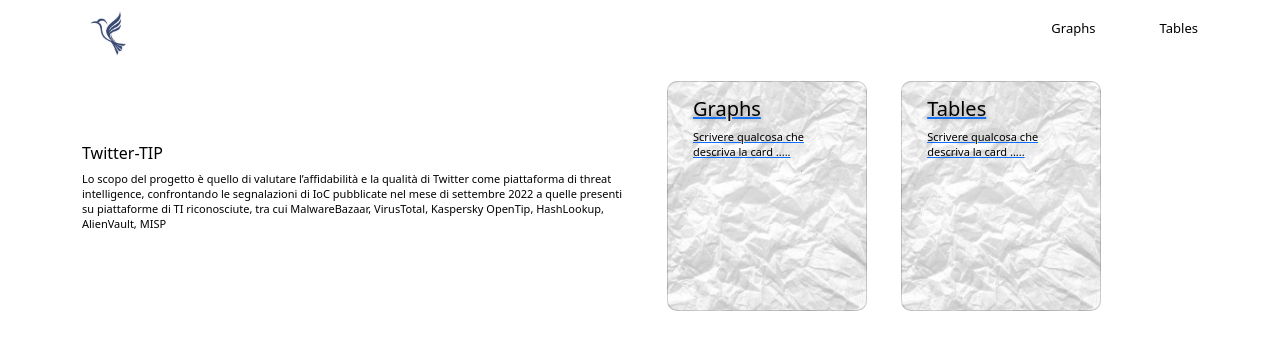
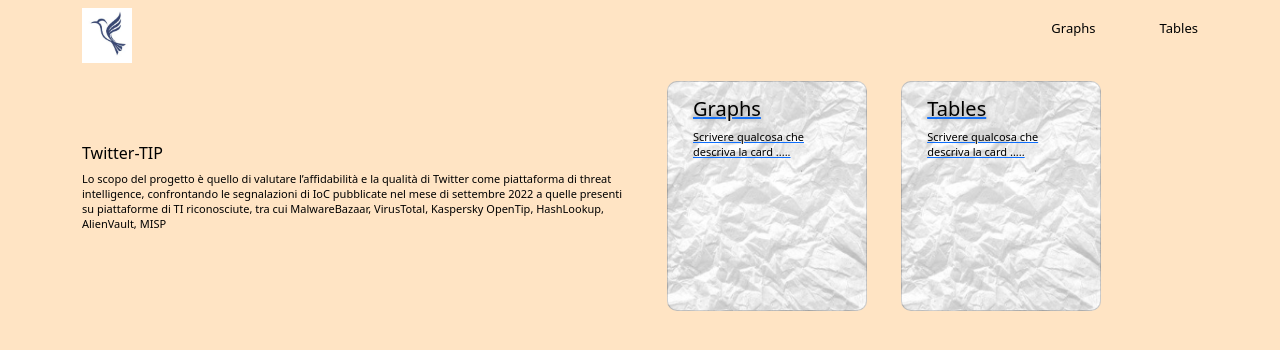
Before and after one commit to LoZimmero/ioc-app, a Flask app: page / in a window 1280 px wide. Shown: the top 350 px of the page. Run offline with Flask 2, Linux system fonts and the light colour scheme; parts of the project's set-up code (start-up, migrations or seed data) failed here and were passed over.

Commit message:
Edit: Draft layout index

```diff
--- a/src/static/index.css
+++ b/src/static/index.css
@@ -1,11 +1,17 @@
+body{
+    width: 100%;
+    height: 100%;
+    /*background-image: url(back.png);*/
+    background-color: bisque;
+    background-position: center;
+}
+/*
 .container{
     width: 100%;
     height: 100%;
-    /*background-image: linear-gradient(rgba(0,0,0,0.7), rgba(0,0,0,0.7)),url(piattaforma_1.png);*/
-    /*background-color: darkgrey;*/
-    /*background-position: center;*/
+    background-position: center;
 
-}
+}*/
 .navbar{
     height: 12%;
     display: flex;
```
Also changed, not shown: src/static/back.png (added).
